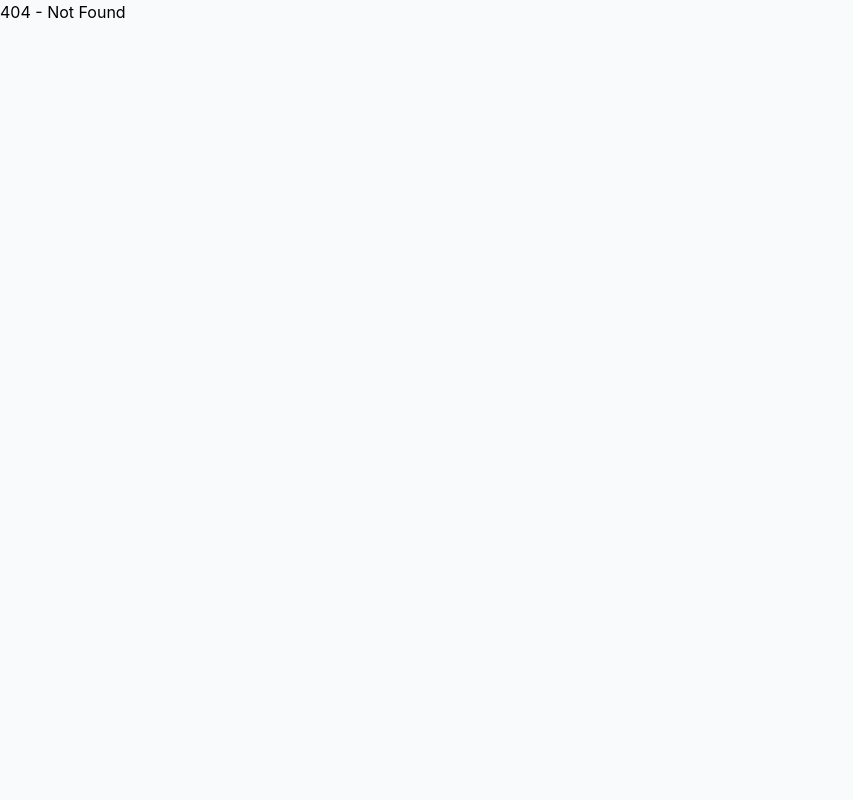
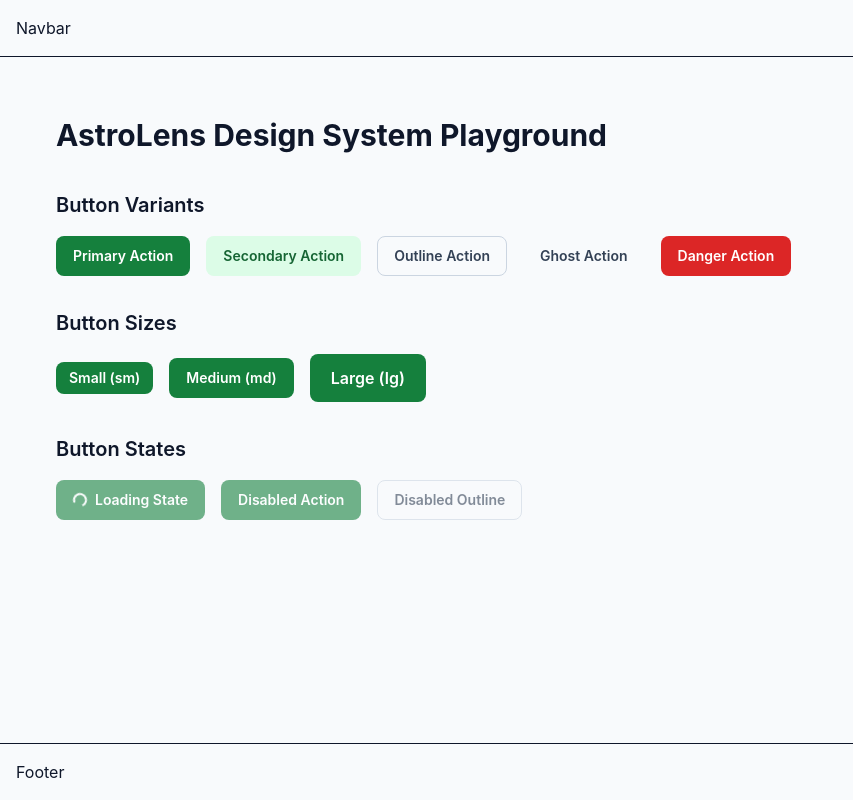
Before and after one commit to anjan-in/astrolens, a React (Vite) app in the folder frontend/: page /design-system in a window 1280 px wide. Before the commit this address had no page. Shown: the whole page, without its empty margins (0-853 px from the left). Built offline with nearby package versions, Linux system fonts and the light colour scheme.

Commit message:
feat: establish AstroLens design system foundation

```diff
--- /dev/null
+++ b/frontend/src/components/ui/Button/Button.css
@@ -0,0 +1,117 @@
+.button {
+  display: inline-flex;
+  align-items: center;
+  justify-content: center;
+  gap: var(--space-2);
+  border: 1px solid transparent;
+  border-radius: var(--radius-md);
+  font-weight: 600;
+  line-height: 1;
+  text-decoration: none;
+  white-space: nowrap;
+  user-select: none;
+  transition:
+    background-color 150ms ease,
+    border-color 150ms ease,
+    color 150ms ease,
+    box-shadow 150ms ease,
+    opacity 150ms ease;
+}
+
+.button:focus-visible {
+  outline: 2px solid var(--color-primary-500);
+  outline-offset: 2px;
+}
+
+/* Width */
+.button--full-width {
+  width: 100%;
+}
+
+/* Sizes */
+.button--sm {
+  min-height: 2rem;
+  padding: 0 var(--space-3);
+  font-size: var(--font-size-sm);
+}
+
+.button--md {
+  min-height: 2.5rem;
+  padding: 0 var(--space-4);
+  font-size: var(--font-size-sm);
+}
+
+.button--lg {
+  min-height: 3rem;
+  padding: 0 var(--space-5);
+  font-size: var(--font-size-md);
+}
+
+/* Variants */
+.button--primary {
+  background: var(--color-primary-700);
+  color: var(--color-neutral-0);
+}
+
+.button--primary:hover:not(:disabled) {
+  background: var(--color-primary-800);
+}
+
+.button--secondary {
+  background: var(--color-primary-100);
+  color: var(--color-primary-800);
+}
+
+.button--secondary:hover:not(:disabled) {
+  background: var(--color-primary-200);
+}
+
+.button--outline {
+  background: transparent;
+  border-color: var(--color-neutral-300);
+  color: var(--color-neutral-700);
+}
+
+.button--outline:hover:not(:disabled) {
+  background: var(--color-neutral-100);
+  border-color: var(--color-neutral-400);
+}
+
+.button--ghost {
+  background: transparent;
+  color: var(--color-neutral-700);
+}
+
+.button--ghost:hover:not(:disabled) {
+  background: var(--color-neutral-100);
+}
+
+.button--danger {
+  background: var(--color-error);
+  color: var(--color-neutral-0);
+}
+
+.button--danger:hover:not(:disabled) {
+  background: var(--color-error-hover);
+}
+
+/* States */
+.button:disabled,
+.button--loading {
+  opacity: 0.6;
+}
+
+.button__spinner {
+  width: 1em;
+  height: 1em;
+  border: 2px solid currentColor;
+  border-right-color: transparent;
+  border-radius: 50%;
+  animation: button-spin 0.75s linear infinite;
+}
+
+@keyframes button-spin {
+  to {
+    transform: rotate(360deg);
+  }
+}
--- /dev/null
+++ b/frontend/src/components/ui/Button/Button.tsx
@@ -0,0 +1,68 @@
+import { forwardRef, type ButtonHTMLAttributes, type ReactNode } from 'react';
+import './Button.css';
+
+export type ButtonVariant = 'primary' | 'secondary' | 'outline' | 'ghost' | 'danger';
+export type ButtonSize = 'sm' | 'md' | 'lg';
+
+export interface ButtonProps extends ButtonHTMLAttributes<HTMLButtonElement> {
+  variant?: ButtonVariant;
+  size?: ButtonSize;
+  loading?: boolean;
+  fullWidth?: boolean;
+  icon?: ReactNode;
+  children?: ReactNode;
+}
+
+const Button = forwardRef<HTMLButtonElement, ButtonProps>(
+  (
+    {
+      variant = 'primary',
+      size = 'md',
+      loading = false,
+      disabled = false,
+      fullWidth = false,
+      icon,
+      children,
+      className = '',
+      type = 'button',
+      ...props
+    },
+    ref
+  ) => {
+    const classNames = [
+      'button',
+      `button--${variant}`,
+      `button--${size}`,
+      fullWidth ? 'button--full-width' : '',
+      loading ? 'button--loading' : '',
+      className,
+    ]
+      .filter(Boolean)
+      .join(' ');
+
+    const isDisabled = disabled || loading;
+
+    return (
+      <button
+        ref={ref}
+        type={type}
+        className={classNames}
+        disabled={isDisabled}
+        aria-busy={loading}
+        aria-disabled={isDisabled}
+        {...props}
+      >
+        {loading ? (
+          <span className="button__spinner" aria-hidden="true" />
+        ) : icon ? (
+          <span className="button__icon" aria-hidden="true">{icon}</span>
+        ) : null}
+        {children && <span>{children}</span>}
+      </button>
+    );
+  }
+);
+
+Button.displayName = 'Button';
+
+export default Button;
--- /dev/null
+++ b/frontend/src/components/ui/index.ts
@@ -0,0 +1,2 @@
+export { default as Button } from './Button/Button';
+export type { ButtonProps, ButtonVariant, ButtonSize } from './Button/Button';
--- a/frontend/src/constants/routes.ts
+++ b/frontend/src/constants/routes.ts
@@ -3,5 +3,6 @@ export const ROUTES = {
   LOGIN: '/login',
   REGISTER: '/register',
   DASHBOARD: '/dashboard',
+  DESIGN_SYSTEM: '/design-system',
   NOT_FOUND: '*',
 } as const;
--- a/frontend/src/index.css
+++ b/frontend/src/index.css
@@ -1,3 +1,4 @@
+@import "./styles/tokens.css";
 @import "tailwindcss";
 
 *,
@@ -6,21 +7,32 @@
   box-sizing: border-box;
 }
 
-html,
-body,
-#root {
-  width: 100%;
-  min-height: 100vh;
+html {
+  font-family: var(--font-family-sans);
+  font-size: 16px;
+  line-height: 1.5;
+  text-rendering: optimizeLegibility;
 }
 
 body {
   margin: 0;
-  font-family:
-    Inter,
-    system-ui,
-    -apple-system,
-    BlinkMacSystemFont,
-    "Segoe UI",
-    sans-serif;
-  background: #f8fafc;
+  min-width: 320px;
+  min-height: 100vh;
+  background: var(--color-neutral-50);
+  color: var(--color-neutral-900);
 }
+
+button,
+input,
+textarea,
+select {
+  font: inherit;
+}
+
+button {
+  cursor: pointer;
+}
+
+button:disabled {
+  cursor: not-allowed;
+}
--- /dev/null
+++ b/frontend/src/pages/DesignSystem/DesignSystemPage.tsx
@@ -0,0 +1,49 @@
+import { Button } from '../../components/ui';
+
+export default function DesignSystemPage() {
+  return (
+    <div style={{ padding: 'var(--space-8)', maxWidth: 'var(--content-max-width)', margin: '0 auto' }}>
+      <h1 style={{ fontSize: 'var(--font-size-3xl)', fontWeight: 700, marginBottom: 'var(--space-8)' }}>
+        AstroLens Design System Playground
+      </h1>
+
+      {/* Variants Section */}
+      <section style={{ marginBottom: 'var(--space-8)' }}>
+        <h2 style={{ fontSize: 'var(--font-size-xl)', fontWeight: 600, marginBottom: 'var(--space-4)' }}>
+          Button Variants
+        </h2>
+        <div style={{ display: 'flex', gap: 'var(--space-4)', flexWrap: 'wrap' }}>
+          <Button variant="primary">Primary Action</Button>
+          <Button variant="secondary">Secondary Action</Button>
+          <Button variant="outline">Outline Action</Button>
+          <Button variant="ghost">Ghost Action</Button>
+          <Button variant="danger">Danger Action</Button>
+        </div>
+      </section>
+
+      {/* Sizes Section */}
+      <section style={{ marginBottom: 'var(--space-8)' }}>
+        <h2 style={{ fontSize: 'var(--font-size-xl)', fontWeight: 600, marginBottom: 'var(--space-4)' }}>
+          Button Sizes
+        </h2>
+        <div style={{ display: 'flex', alignItems: 'center', gap: 'var(--space-4)' }}>
+          <Button size="sm">Small (sm)</Button>
+          <Button size="md">Medium (md)</Button>
+          <Button size="lg">Large (lg)</Button>
+        </div>
+      </section>
+
+      {/* States Section */}
+      <section style={{ marginBottom: 'var(--space-8)' }}>
+        <h2 style={{ fontSize: 'var(--font-size-xl)', fontWeight: 600, marginBottom: 'var(--space-4)' }}>
+          Button States
+        </h2>
+        <div style={{ display: 'flex', gap: 'var(--space-4)', flexWrap: 'wrap' }}>
+          <Button loading>Loading State</Button>
+          <Button disabled>Disabled Action</Button>
+          <Button variant="outline" disabled>Disabled Outline</Button>
+        </div>
+      </section>
+    </div>
+  );
+}
--- a/frontend/src/routes/index.tsx
+++ b/frontend/src/routes/index.tsx
@@ -9,6 +9,7 @@ import HomePage from '../pages/Home/HomePage';
 import LoginPage from '../pages/Login/LoginPage';
 import RegisterPage from '../pages/Register/RegisterPage';
 import DashboardPage from '../pages/Dashboard/DashboardPage';
+import DesignSystemPage from '../pages/DesignSystem/DesignSystemPage';
 import NotFoundPage from '../pages/NotFound/NotFoundPage';
 
 export const router = createBrowserRouter([
@@ -18,6 +19,10 @@ export const router = createBrowserRouter([
       {
         path: ROUTES.HOME,
         element: <HomePage />,
+      },
+      {
+        path: ROUTES.DESIGN_SYSTEM,
+        element: <DesignSystemPage />,
       },
     ],
   },
--- /dev/null
+++ b/frontend/src/styles/tokens.css
@@ -0,0 +1,99 @@
+:root {
+  /* ================================
+     Brand
+     ================================= */
+
+  --color-primary-50: #f0fdf4;
+  --color-primary-100: #dcfce7;
+  --color-primary-200: #bbf7d0;
+  --color-primary-300: #86efac;
+  --color-primary-400: #4ade80;
+  --color-primary-500: #22c55e;
+  --color-primary-600: #16a34a;
+  --color-primary-700: #15803d;
+  --color-primary-800: #166534;
+  --color-primary-900: #14532d;
+
+  /* ================================
+     Neutral
+     ================================= */
+
+  --color-neutral-0: #ffffff;
+  --color-neutral-50: #f8fafc;
+  --color-neutral-100: #f1f5f9;
+  --color-neutral-200: #e2e8f0;
+  --color-neutral-300: #cbd5e1;
+  --color-neutral-400: #94a3b8;
+  --color-neutral-500: #64748b;
+  --color-neutral-600: #475569;
+  --color-neutral-700: #334155;
+  --color-neutral-800: #1e293b;
+  --color-neutral-900: #0f172a;
+
+  /* ================================
+     Semantic
+     ================================= */
+
+  --color-success: #16a34a;
+  --color-warning: #d97706;
+  --color-error: #dc2626;
+  --color-info: #2563eb;
+
+  /* ================================
+     Typography
+     ================================= */
+
+  --font-family-sans: Inter, system-ui, -apple-system, BlinkMacSystemFont, "Segoe UI", sans-serif;
+
+  --font-size-xs: 0.75rem;
+  --font-size-sm: 0.875rem;
+  --font-size-md: 1rem;
+  --font-size-lg: 1.125rem;
+  --font-size-xl: 1.25rem;
+  --font-size-2xl: 1.5rem;
+  --font-size-3xl: 1.875rem;
+  --font-size-4xl: 2.25rem;
+
+  /* ================================
+     Spacing
+     ================================= */
+
+  --space-1: 0.25rem;
+  --space-2: 0.5rem;
+  --space-3: 0.75rem;
+  --space-4: 1rem;
+  --space-5: 1.25rem;
+  --space-6: 1.5rem;
+  --space-8: 2rem;
+  --space-10: 2.5rem;
+  --space-12: 3rem;
+  --space-16: 4rem;
+
+  /* ================================
+     Radius
+     ================================= */
+
+  --radius-sm: 0.375rem;
+  --radius-md: 0.5rem;
+  --radius-lg: 0.75rem;
+  --radius-xl: 1rem;
+  --radius-full: 9999px;
+
+  /* ================================
+     Shadows
+     ================================= */
+
+  --shadow-sm: 0 1px 2px rgb(15 23 42 / 0.05);
+
+  --shadow-md: 0 4px 12px rgb(15 23 42 / 0.08);
+
+  --shadow-lg: 0 10px 30px rgb(15 23 42 / 0.1);
+
+  /* ================================
+     Layout
+     ================================= */
+
+  --sidebar-width: 16rem;
+  --header-height: 4rem;
+  --content-max-width: 1440px;
+}
```
